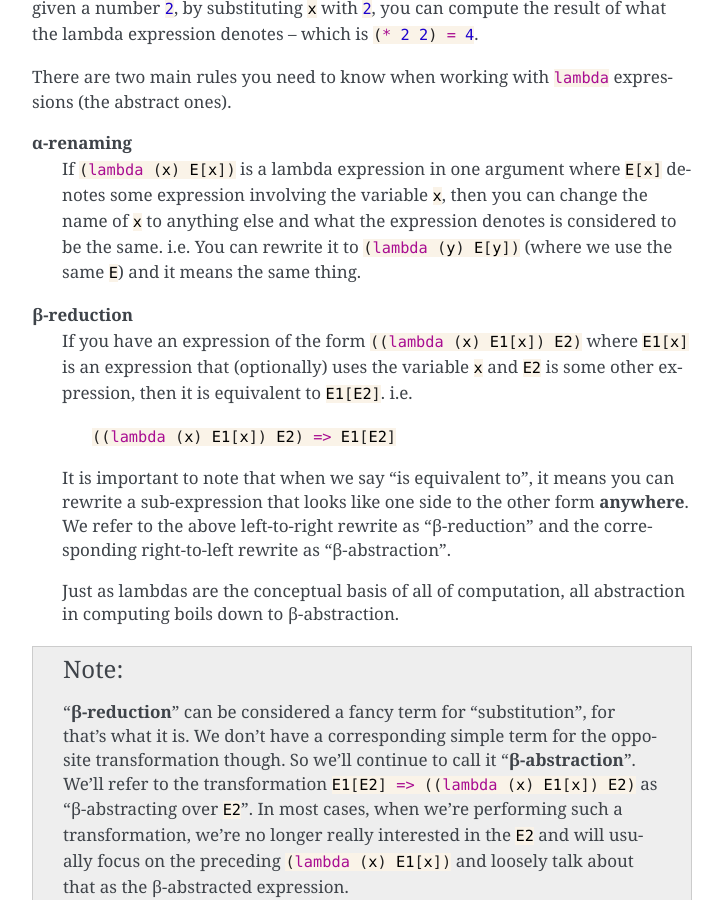
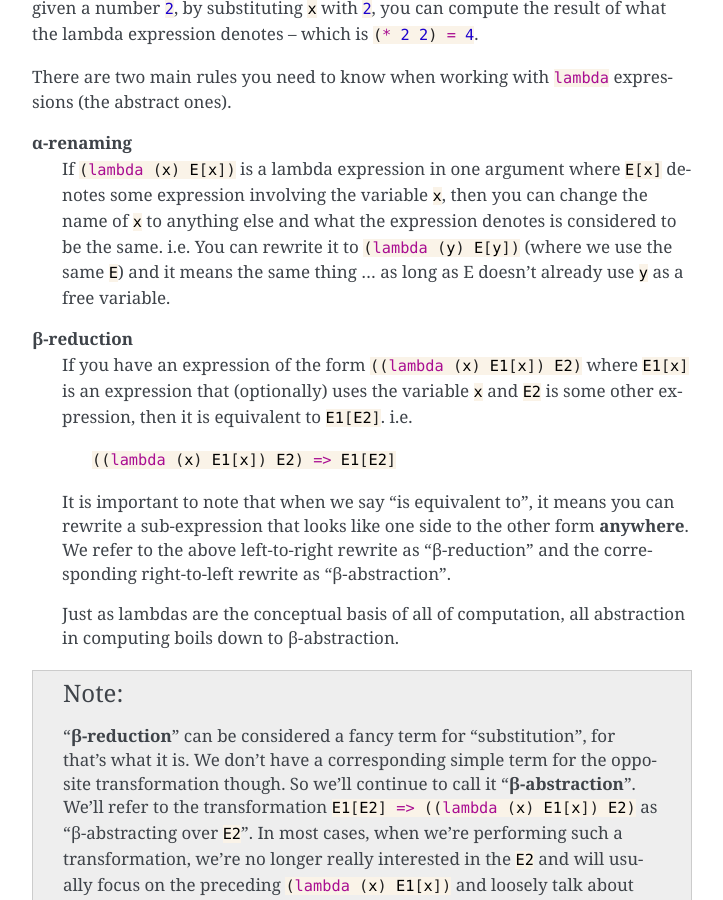
Before and after one commit to kreauniv/comp308, a Sphinx documentation site: the page built from source/lambda.rst, in a window 1280 px wide and 900 px high, scrolled down 1166 px. Shown: the whole window, without its empty margins (388-1111 px from the left). Built offline with Sphinx 7.4.7, drawn with Linux system fonts in a browser that asks for light colours.

Commit message:
Note on alpha renaming

```diff
--- a/source/lambda.rst
+++ b/source/lambda.rst
@@ -64,7 +64,8 @@ expressions (the abstract ones).
     denotes some expression involving the variable :rkt:`x`, then you can change
     the name of :rkt:`x` to anything else and what the expression denotes is
     considered to be the same. i.e. You can rewrite it to :rkt:`(lambda (y) E[y])`
-    (where we use the same :rkt:`E`) and it means the same thing.
+    (where we use the same :rkt:`E`) and it means the same thing ... as long as
+    E doesn't already use :rkt:`y` as a free variable.
 
 **β-reduction**
     If you have an expression of the form :rkt:`((lambda (x) E1[x]) E2)` where :rkt:`E1[x]`
```
